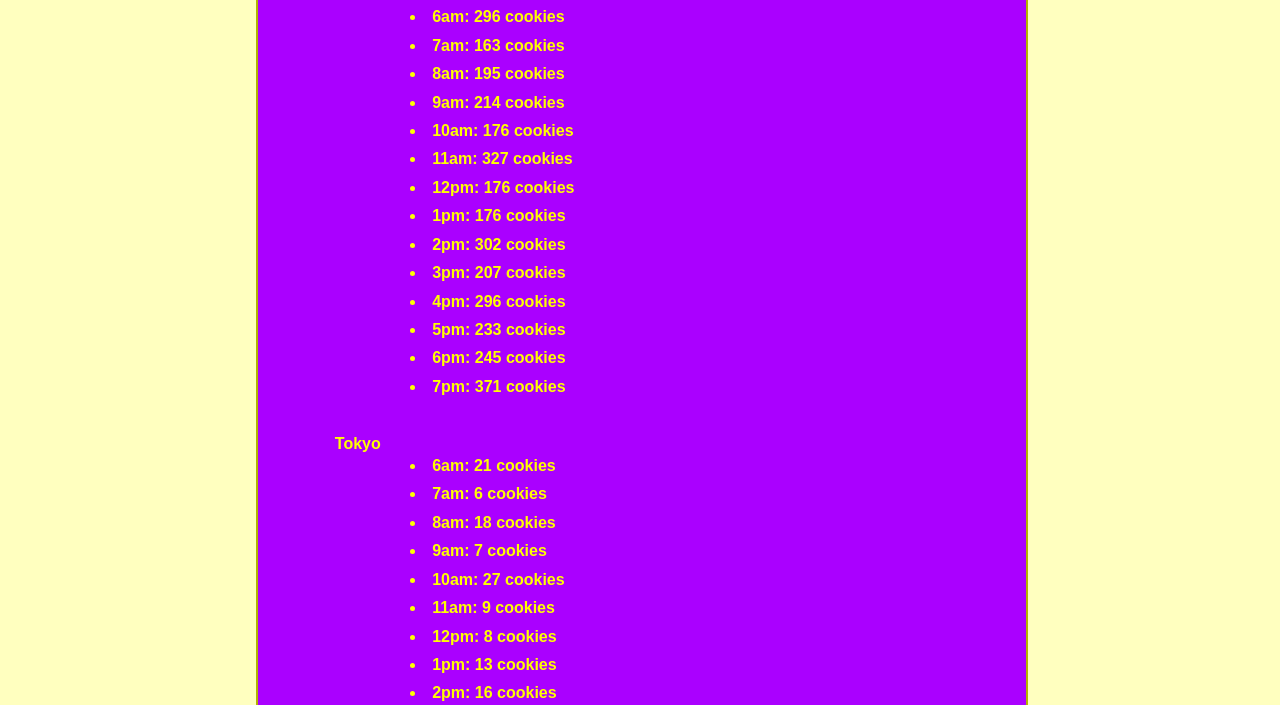
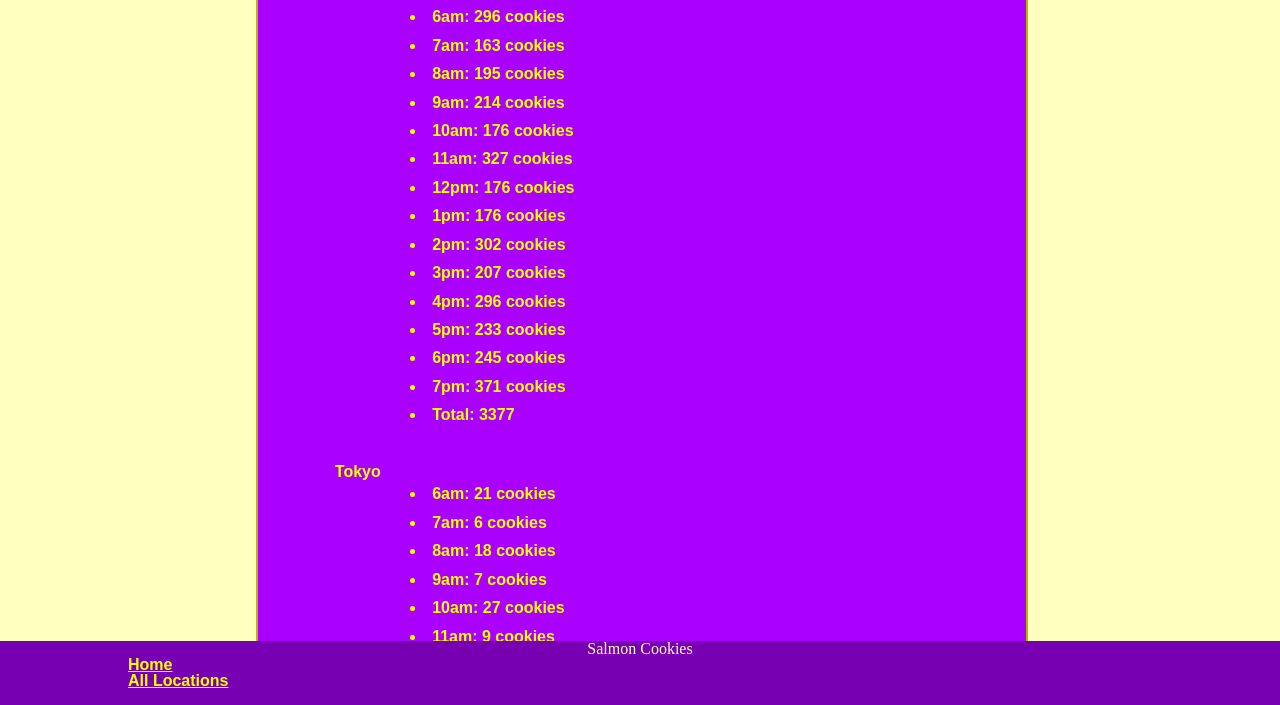
Before and after one commit to jordanLindo/cookie-stand, a plain HTML site: page sales.html in a window 1280 px wide. Shown: the part 95-800 px from the top of the page. Drawn offline with Linux system fonts and the light colour scheme; a web font is replaced by a local one.

Commit message:
Add totals update layout

```diff
--- a/CSS/style.css
+++ b/CSS/style.css
@@ -73,6 +73,10 @@ a{
     list-style: inside disc;
 }
 
+div{
+    margin-bottom: 5em;
+}
+
 footer{
     position: fixed;
     left: 0;
@@ -83,3 +87,9 @@ footer{
     text-align: center;
     height: 4em;
 }
+
+footer li{
+    padding: 0;
+    margin: 0;
+    text-align: left;
+}
--- a/JS/app.js
+++ b/JS/app.js
@@ -79,7 +79,7 @@ function initialize(){
     }
 
     updateLocationListDisplay();
-    udpateLocationsSection();
+    updateLocationsSection();
 
 
 }
@@ -124,7 +124,7 @@ function updateLocationListDisplay(){
 }
 
 
-function udpateLocationsSection(){
+function updateLocationsSection(){
     let section = document.getElementById("locationSection");
     if(section != null){
         section.innerHTML = "";
@@ -150,12 +150,17 @@ function buildLocationListDisplay(){
         ul.appendChild(li);
         let innerUl = document.createElement("ul");
         innerUl.classList.add("innerList");
+        let total = 0;
         for (let j = 0; j < hoursOfOp.length; j++) {
             const element = locations[i]["cookiesSoldByHour"];
             let innerLi = document.createElement("li");
             innerLi.innerText = element[j][0]+": "+element[j][1]+" cookies";
             innerUl.appendChild(innerLi);
+            total += element[j][1];
         }
+        let totalLi = document.createElement("li");
+        totalLi.innerText = "Total: "+ total;
+        innerUl.appendChild(totalLi);
         li.appendChild(innerUl);
     }
     article.appendChild(ul);
--- a/sales.html
+++ b/sales.html
@@ -16,5 +16,12 @@
     <body onload="initialize()">
         <div id="locationList">
         </div>
+        <footer>
+            Salmon Cookies
+            <ul>
+                <li><a href="./index.html">Home</a></li>
+                <li><a href="./sales.html">All Locations</a></li>
+            </ul>
+        </footer>
     </body>
 </html>
```
Also changed, not shown: index.html (+8 -4 lines), CSS/index-style.css (line endings or trailing spaces).
